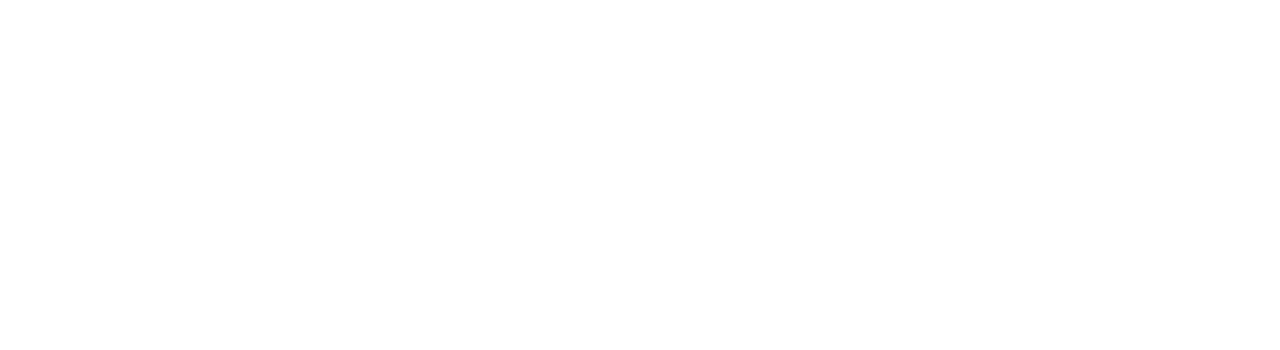
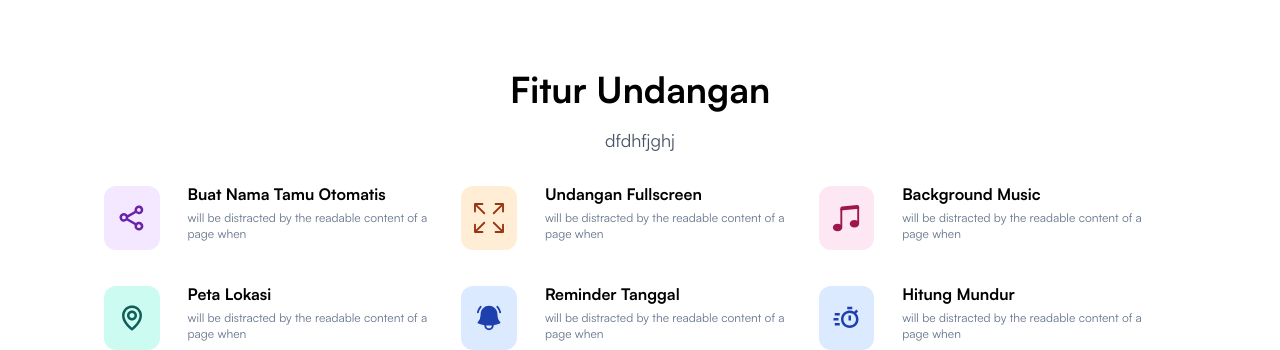
Before and after one commit to muffid/rabine-v2, a Next.js app: page / in a window 1280 px wide. Shown: the part 1468-1818 px from the top of the page. Before the commit the page ends 1462 px from the top, so only its background shows below. Built offline with nearby package versions, Linux system fonts and the light colour scheme.

Commit message:
add features segment

```diff
--- a/components/index/DrawerMenu.js
+++ /dev/null
@@ -1,59 +0,0 @@
-import React, { useState } from 'react'
-import { BiXCircle,BiHomeCircle,BiInfoCircle,BiDollar,BiCartAlt,BiNews,BiPhoneCall } from 'react-icons/bi'
-import { motion } from 'framer-motion'
-
-function DrawerMenu(open) {
-    const [isOpen, setIsOpen] = useState(open)
-    console.log(isOpen)
-  return (
-    <motion.div
-
-        initial={{x:'-100%'}}
-        animate={{x: isOpen ? 0 : '-500%'}}
-        transition={{duration:0.2}}
-
-        className='drawer absolute  h-[900px] w-[250px] -right-[0px] top-0 z-50  '>
-        <div className='bg-red-800 w-full p-6 flex flex-row items-center justify-end  gap-x-2'>
-            <p className='text-white text-lg' onClick={()=>setIsOpen(false)}>Close</p>
-            <BiXCircle className='text-2xl text-white'/>
-        </div>
-
-        <div className='w-full h-full bg-white flex flex-col items-end p-8 rounded-b-xl gap-y-6 justify-between text-lg'>
-
-            <div className='flex flex-col items-end gap-y-2 semibold'>
-                <div className='flex flex-row items-center gap-x-5 bg-white p-4 rounded-xl'>
-                    <p>Home</p>
-                    <BiHomeCircle/>
-                </div>
-
-                <div className='flex flex-row items-center gap-x-5 bg-white p-4 rounded-xl'>
-                    <p>About us</p>
-                    <BiInfoCircle/>
-                </div>
-
-                <div className='flex flex-row items-center gap-x-5 bg-white p-4 rounded-xl'>
-                    <p>Pricing</p>
-                    <BiDollar/>
-                </div>
-
-                <div className='flex flex-row items-center gap-x-5 bg-white p-4 rounded-xl'>
-                    <p>Products</p>
-                    <BiCartAlt/>
-                </div>
-
-                <div className='flex flex-row items-center gap-x-5 bg-white p-4 rounded-xl'>
-                    <p>Blog</p>
-                    <BiNews/>
-                </div>
-
-                <div className='flex flex-row items-center gap-x-5 bg-white p-4 rounded-xl'>
-                    <p>Contact</p>
-                    <BiPhoneCall/>
-                </div>
-            </div>
-        </div>
-    </motion.div>
-  )
-}
-
-export default DrawerMenu
--- /dev/null
+++ b/components/index/Features.js
@@ -0,0 +1,78 @@
+import React from 'react'
+import { BiShareAlt,BiMap,BiTimer } from "react-icons/bi";
+import { BsArrowsFullscreen,BsMusicNoteBeamed } from "react-icons/bs";
+import { HiBellAlert } from "react-icons/hi2";
+
+function Features() {
+  return (
+    <div className='flex flex-col items-center gap-y-4 px-4'>
+        <h1 className='bold text-4xl text-center'>Fitur Undangan</h1>
+        <p className='text-slate-600 text-lg'>dfdhfjghj</p>
+        <div className='grid grid-cols-2 md:grid-cols-3 gap-y-9 mt-4'>
+            <div className='flex flex-col lg:flex-row lg:items-start md:items-start gap-x-4 gap-y-3 items-center'>
+                <div className='bg-purple-100 w-16 h-16 rounded-xl flex items-center justify-center'>
+                    <BiShareAlt className='text-3xl text-purple-800'/>
+                </div>
+                <div className='flex flex-col items-center md:items-start lg:items-start gap-x-3 gap-y-2 px-3 text-center md:text-left'>
+                    <h1 className='bold leading-none '>Buat Nama Tamu Otomatis</h1>
+                    <p className='text-xs text-slate-500 '>will be distracted by the readable content of a page when</p>
+                </div>
+            </div>
+
+            <div className='flex flex-col lg:flex-row lg:items-start md:items-start gap-x-4 gap-y-3 items-center'>
+                <div className='bg-orange-100 w-16 h-16 rounded-xl flex items-center justify-center'>
+                    <BsArrowsFullscreen className='text-3xl text-orange-800'/>
+                </div>
+                <div className='flex flex-col items-center md:items-start justify-center lg:items-start gap-x-3 gap-y-2 px-3 text-center md:text-left'>
+                    <h1 className='bold leading-none '>Undangan Fullscreen</h1>
+                    <p className='text-xs text-slate-500 '>will be distracted by the readable content of a page when</p>
+                </div>
+            </div>
+
+            <div className='flex flex-col lg:flex-row lg:items-start md:items-start gap-x-4 gap-y-3 items-center'>
+                <div className='bg-pink-100 w-16 h-16 rounded-xl flex items-center justify-center'>
+                    <BsMusicNoteBeamed className='text-3xl text-pink-800'/>
+                </div>
+                <div className='flex flex-col items-center md:items-start justify-center lg:items-start gap-x-3 gap-y-2  px-3 text-center md:text-left'>
+                    <h1 className='bold leading-none '>Background Music</h1>
+                    <p className='text-xs text-slate-500 '>will be distracted by the readable content of a page when</p>
+                </div>
+            </div>
+
+            <div className='flex flex-col lg:flex-row lg:items-start md:items-start gap-x-4 gap-y-3 items-center'>
+                <div className='bg-teal-100 w-16 h-16 rounded-xl flex items-center justify-center'>
+                    <BiMap className='text-3xl text-teal-800'/>
+                </div>
+                <div className='flex flex-col items-center md:items-start justify-center lg:items-start gap-x-3 gap-y-2 px-3 text-center md:text-left'>
+                    <h1 className='bold leading-none '>Peta Lokasi</h1>
+                    <p className='text-xs text-slate-500 '>will be distracted by the readable content of a page when</p>
+                </div>
+            </div>
+
+            <div className='flex flex-col lg:flex-row lg:items-start md:items-start gap-x-4 gap-y-3 items-center'>
+                <div className='bg-blue-100 w-16 h-16 rounded-xl flex items-center justify-center'>
+                    <HiBellAlert className='text-3xl text-blue-800'/>
+                </div>
+                <div className='flex flex-col items-center md:items-start justify-center lg:items-start gap-x-3 gap-y-2 px-3 text-center md:text-left'>
+                    <h1 className='bold leading-none '>Reminder Tanggal</h1>
+                    <p className='text-xs text-slate-500 '>will be distracted by the readable content of a page when</p>
+                </div>
+            </div>
+
+            <div className='flex flex-col lg:flex-row lg:items-start md:items-start gap-x-4 gap-y-3 items-center'>
+                <div className='bg-blue-100 w-16 h-16 rounded-xl flex items-center justify-center'>
+                    <BiTimer className='text-3xl text-blue-800'/>
+                </div>
+                <div className='flex flex-col items-center md:items-start justify-center lg:items-start gap-x-3 gap-y-2 px-3 text-center md:text-left'>
+                    <h1 className='bold leading-none '>Hitung Mundur</h1>
+                    <p className='text-xs text-slate-500 '>will be distracted by the readable content of a page when</p>
+                </div>
+            </div>
+
+
+        </div>
+    </div>
+  )
+}
+
+export default Features
--- a/components/index/Hero.js
+++ b/components/index/Hero.js
@@ -11,7 +11,8 @@
             <div className='h-2 w-14 bg-orange-300 rounded-lg'></div>
             <div>
                 <p className='bold pr-12 text-lg'>Pernikahanmu adalah momen indahmu.</p>
-                <p className='text-sm mt-2 text-slate-500'>Sekarang nggak perlu lagi pusing mikir undangan. Nggak prelu lagi mikir gimana nyetaknya, gimana nyebarnya</p>
+                <p className='text-sm mt-2 text-slate-600 leading-relaxed'>Sekarang nggak perlu lagi pusing mikir undangan. Nggak prelu lagi mikir gimana nyetaknya,
+                 gimana nyebarnya. Dengan <span className='bold text-slate-800'>rabine.id</span> kirim undangan jadi lebih simpel</p>
             </div>
 
             <div className='flex flex-row gap-x-4 lg:gap-x-6 items-center flex-shrink-0 mt-2'>
--- a/components/index/Navbar.js
+++ b/components/index/Navbar.js
@@ -107,7 +107,7 @@
                         <div className={hoverMenu===5 || menuActive===5 ? 'visible'+' absolute -bottom-2 h-[0.2rem] w-6  bg-orange-600 rounded-xl duration-300' : 'invisible'}></div>
                     </div>
                 </div>
-                <button className='hidden lg:inline bg-orange-500 p-3 rounded-3xl  text-white text-xs ml-6 hover:bg-orange-600 hover:scale-105 transform duration-200 hover:shadow-xl hover:shadow-orange-200'>Get The App</button>
+                <button className='hidden lg:inline bg-orange-500 p-3 rounded-3xl  text-white text-xs ml-6 hover:bg-orange-600 hover:scale-105 transform duration-200 hover:shadow-xl hover:shadow-orange-200'>Order Sekarang</button>
                 <div className='flex flex-row items-center ml-8 gap-x-4 lg:ml-4'>
                     <HiSearch className='text-2xl cursor-pointer'/>
                     <HiMenuAlt3 className='text-2xl cursor-pointer md:hidden' onClick={()=>setIsOpen(true)}/>
--- a/pages/index.js
+++ b/pages/index.js
@@ -1,5 +1,6 @@
 import Head from 'next/head'
 import Beralih from '../components/index/Beralih'
+import Features from '../components/index/Features'
 import Hero from '../components/index/Hero'
 import Navbar from '../components/index/Navbar'
 
@@ -14,10 +15,10 @@
         <link rel="icon" href="/favicon.ico" />
       </Head>
       <Navbar/>
-
       <main className='w-full mx-auto px-6 md:px-12 max-w-[1200px]'>
         <Hero/>
         <Beralih/>
+        <Features/>
       </main>
     </div>
   )
```
Also changed, not shown: components/index/Beralih.js (+2 -9 lines).
